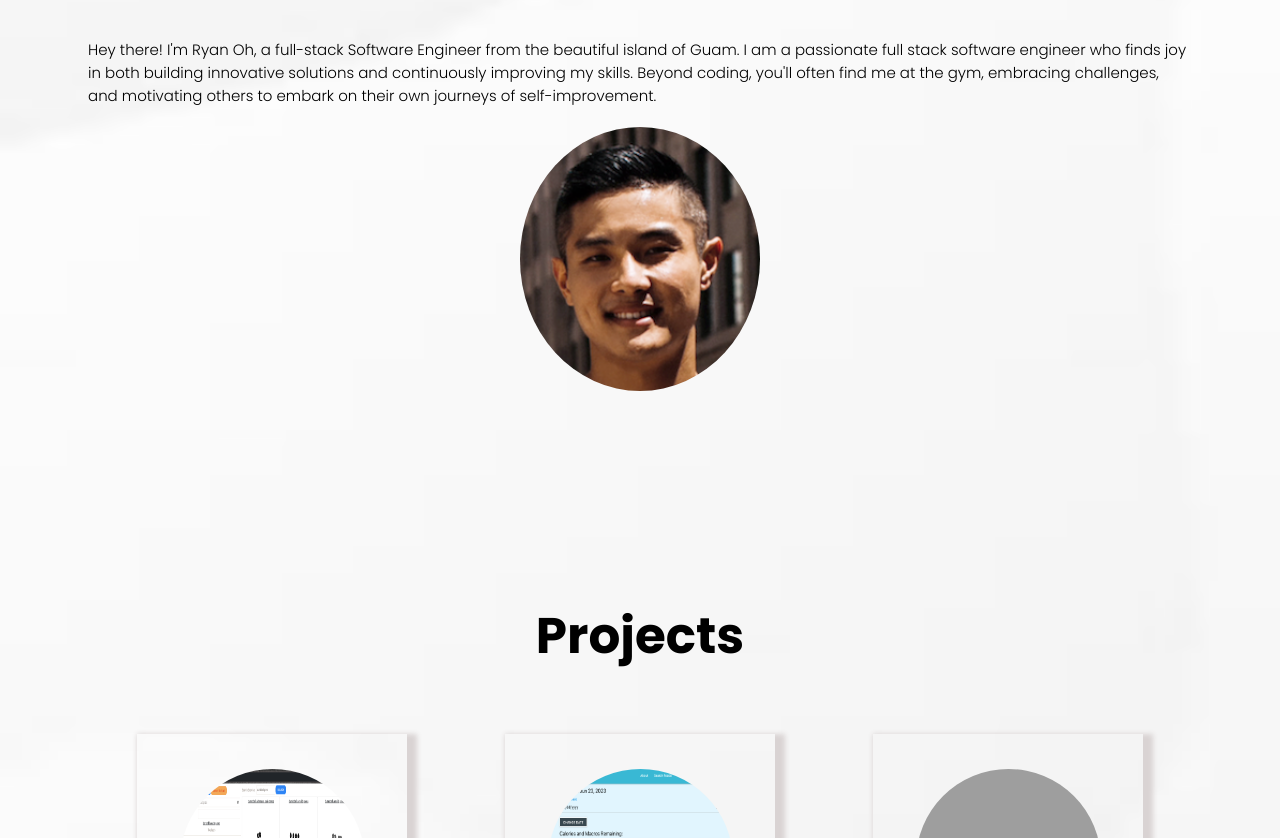
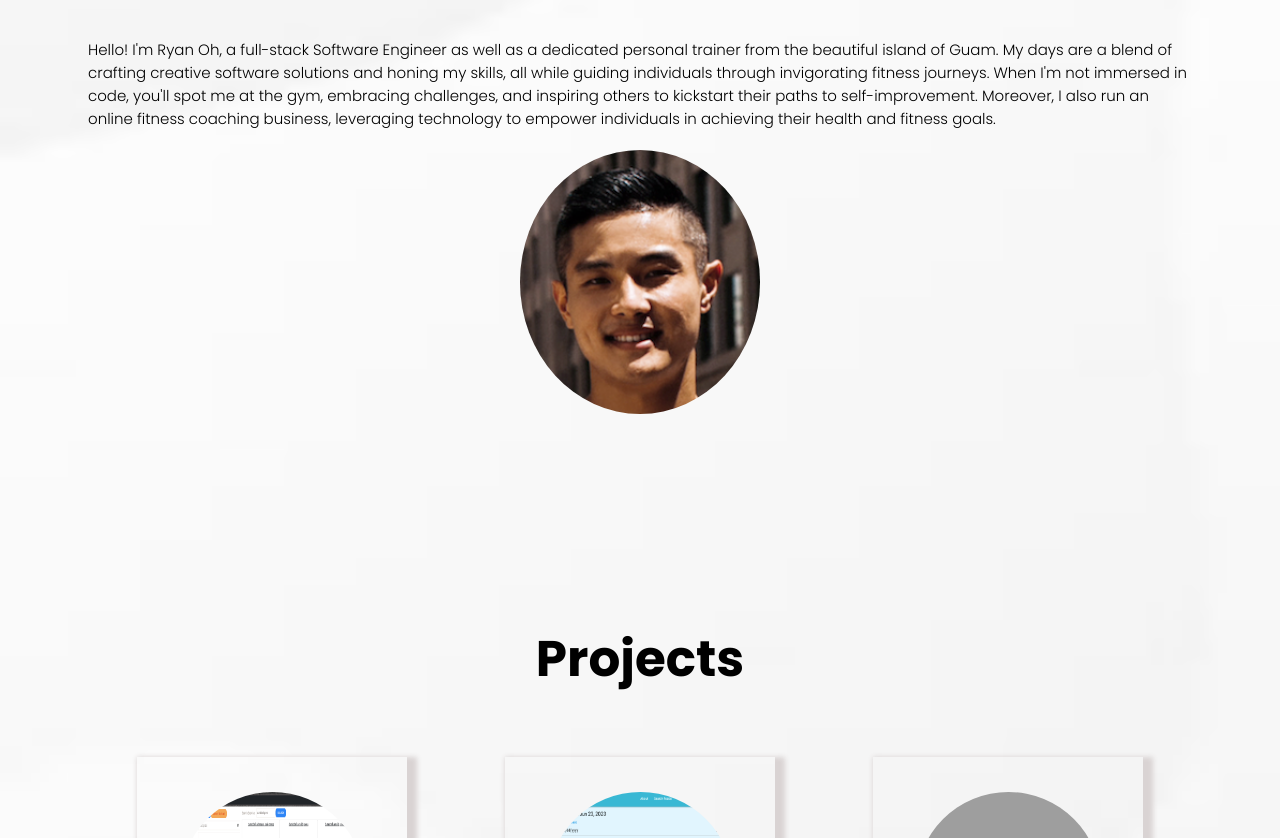
Before and after one commit to ryanoh671/portfolio, a plain HTML site: page index.html in a window 1280 px wide. Shown: the part 1065-1903 px from the top of the page. Drawn offline with Linux system fonts and the light colour scheme; grey boxes are pictures that could not be loaded.

Commit message:
personal brand statement update

```diff
--- a/index.html
+++ b/index.html
@@ -42,7 +42,7 @@
   <section id="about-me">
     <div class="" id="about-me-details">
       <h2>About Me:</h2>
-      <p>Hey there! I'm Ryan Oh, a full-stack Software Engineer from the beautiful island of Guam. I am a passionate full stack software engineer who finds joy in both building innovative solutions and continuously improving my skills. Beyond coding, you'll often find me at the gym, embracing challenges, and motivating others to embark on their own journeys of self-improvement. </p>
+      <p>Hello! I'm Ryan Oh, a full-stack Software Engineer as well as a dedicated personal trainer from the beautiful island of Guam. My days are a blend of crafting creative software solutions and honing my skills, all while guiding individuals through invigorating fitness journeys. When I'm not immersed in code, you'll spot me at the gym, embracing challenges, and inspiring others to kickstart their paths to self-improvement. Moreover, I also run an online fitness coaching business, leveraging technology to empower individuals in achieving their health and fitness goals.</p>
     </div>
     <div>
       <img id="headshot" src="images/face shot.png" alt="">
```
